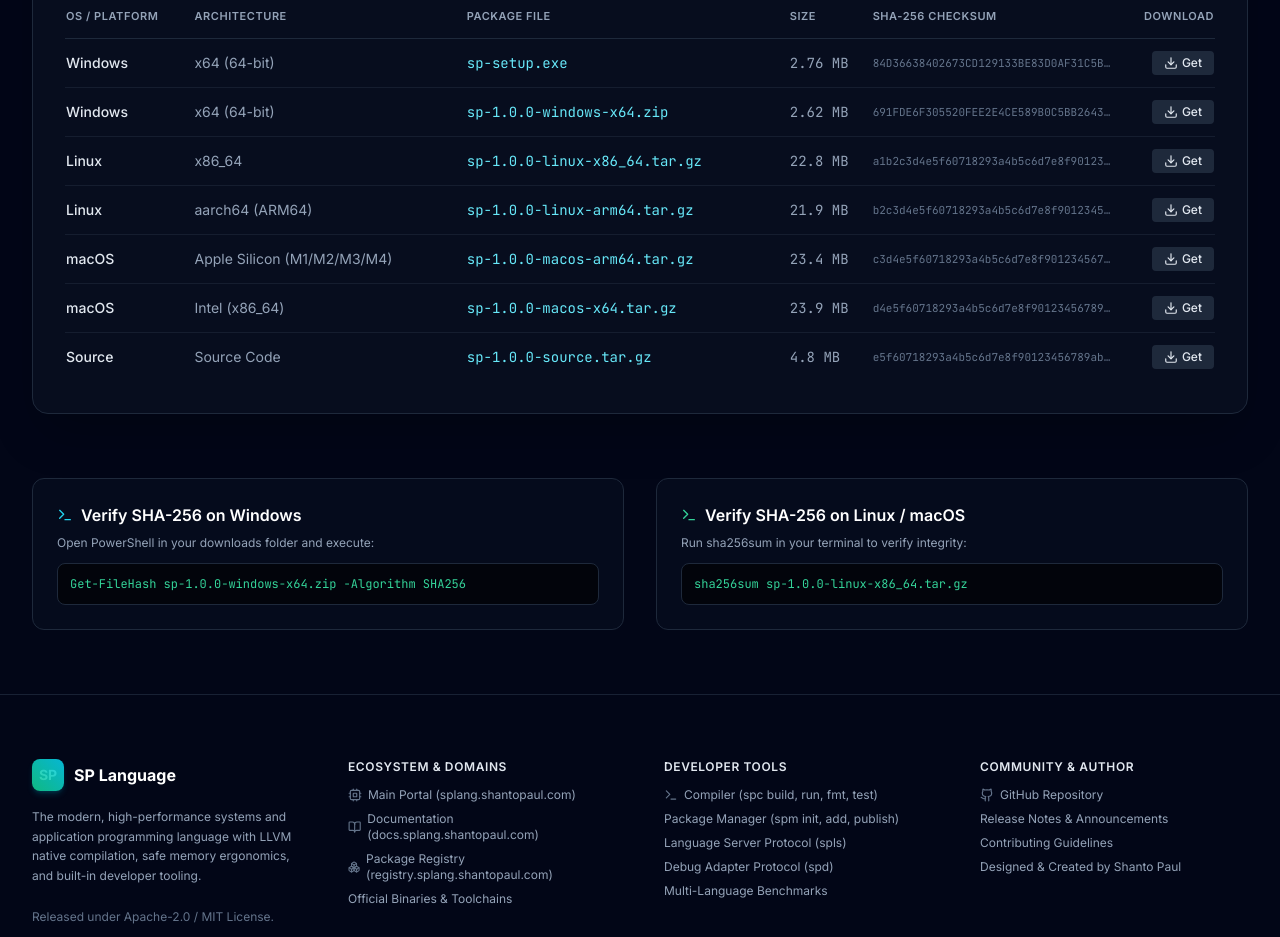
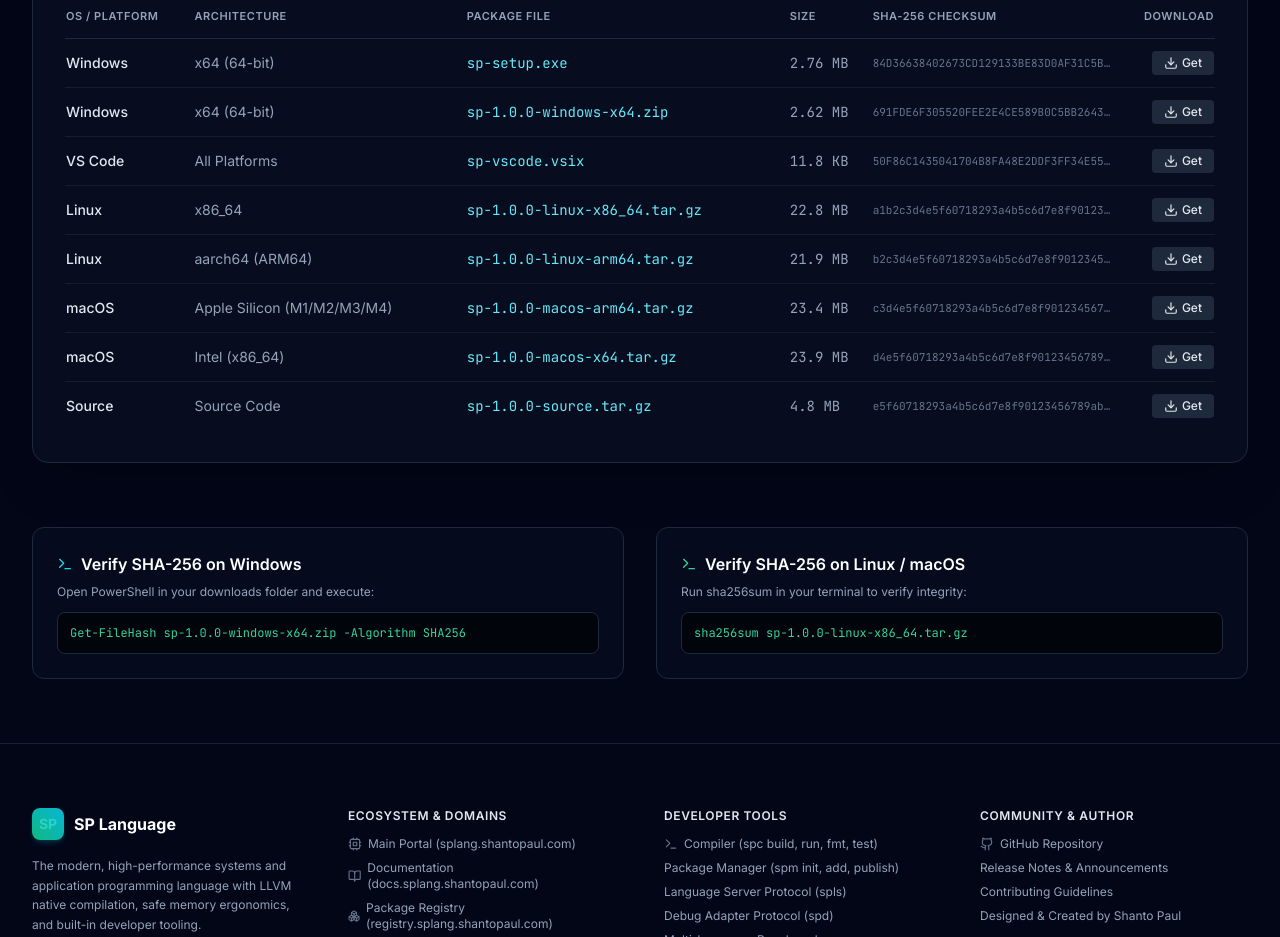
Before and after one commit to shantopaul/SP-Language, a Next.js app in the folder splang/: page /downloads in a window 1280 px wide. Shown: the part 840-1777 px from the top of the page. Built offline with nearby package versions, Linux system fonts and the light colour scheme.

Commit message:
feat(website,docs): link official vs code extension vsix to cloudflare r2 dl.splang.shantopaul.com

```diff
--- a/splang/src/components/sections/EcosystemGrid.tsx
+++ b/splang/src/components/sections/EcosystemGrid.tsx
@@ -25,11 +25,11 @@ export const EcosystemGrid: React.FC = () => {
     },
     {
       title: "VS Code Extension",
-      url: "https://marketplace.visualstudio.com",
+      url: "https://dl.splang.shantopaul.com/sp-vscode.vsix",
       description:
         "Official editor support featuring TextMate syntax highlighting, code snippets, LSP autocompletion, and DAP stepping debugger.",
       icon: Code,
-      badge: "editors/vscode",
+      badge: "sp-vscode.vsix",
       accent: "from-blue-500/20 to-indigo-500/5",
       border: "hover:border-blue-500/50",
     },
--- a/splang/src/data/releases.ts
+++ b/splang/src/data/releases.ts
@@ -55,6 +55,15 @@ export const CURRENT_RELEASE: ReleaseInfo = {
       url: "https://dl.splang.shantopaul.com/sp-1.0.0-windows-x64.zip",
     },
     {
+      os: "VS Code",
+      arch: "All Platforms",
+      filename: "sp-vscode.vsix",
+      format: ".vsix (Extension)",
+      size: "11.8 KB",
+      sha256: "50F86C1435041704B8FA48E2DDF3FF34E557DB09460A21B358034F955703026D",
+      url: "https://dl.splang.shantopaul.com/sp-vscode.vsix",
+    },
+    {
       os: "Linux",
       arch: "x86_64",
       filename: "sp-1.0.0-linux-x86_64.tar.gz",
```
Also changed, not shown: 1 other file (tests, documents, lock files or other folders).
